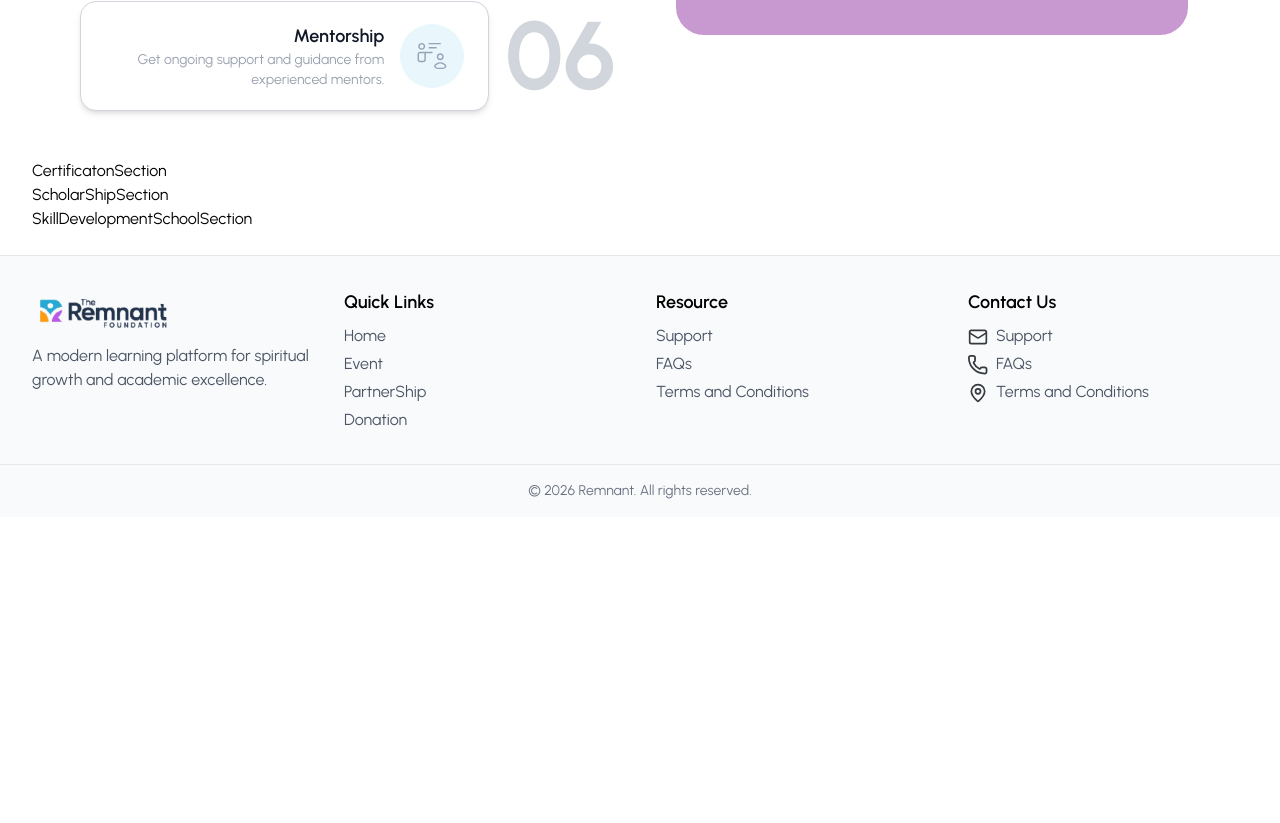
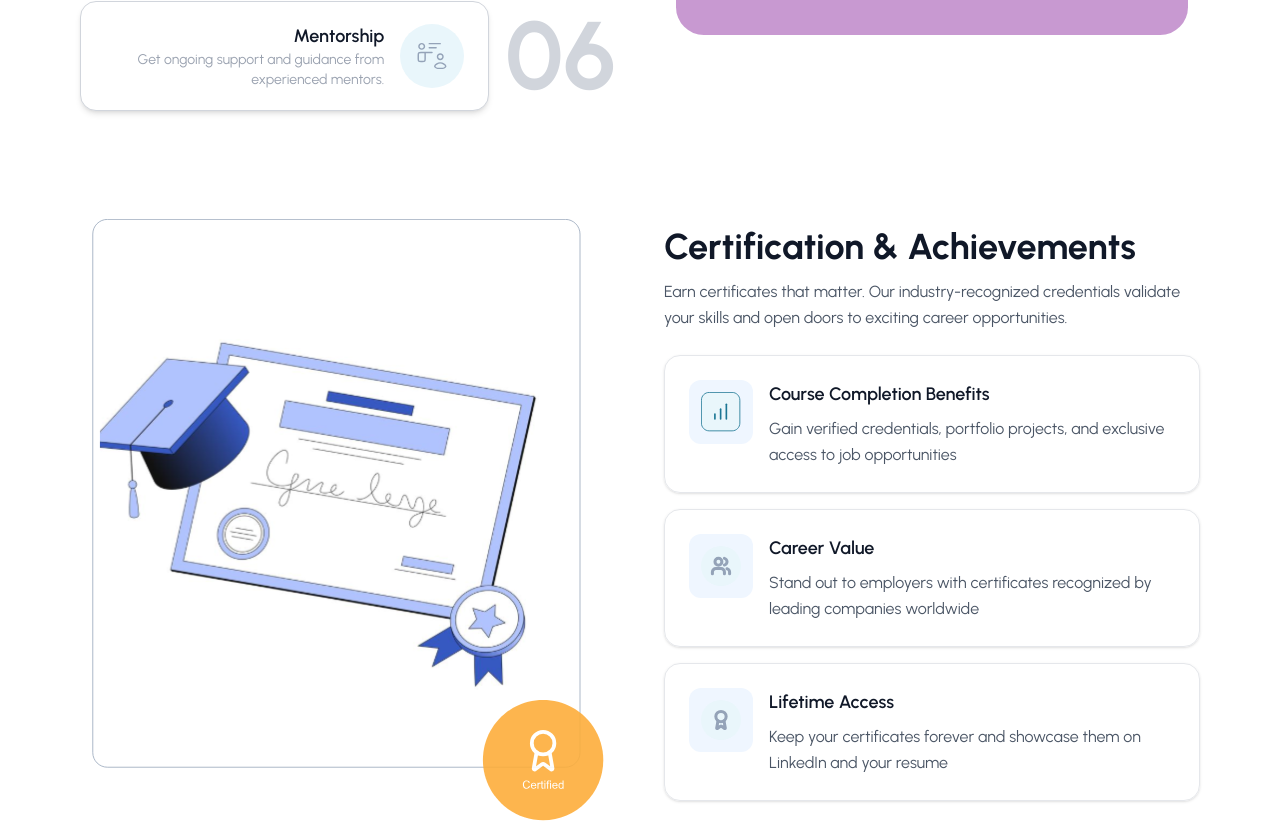
Before and after one commit to naimsheikh8020/Bible-Lms-Remnant-, a React (Vite) app: page /skills-development-school in a window 1280 px wide. Shown: the part 2597-3420 px from the top of the page. Before the commit the page ends 3114 px from the top, so only its background shows below. Built offline with nearby package versions, Linux system fonts and the light colour scheme.

Commit message:
Refactor code structure for improved readability and maintainability

```diff
--- a/src/Page/HomePage/SkillDevelopmentSection/CertificatonSection.tsx
+++ b/src/Page/HomePage/SkillDevelopmentSection/CertificatonSection.tsx
@@ -1,8 +1,92 @@
+import { assets } from "../../../assets/assets";
+
+const benefits = [
+  {
+    id: 1,
+    icon: assets.Progress,
+    title: "Course Completion Benefits",
+    description:
+      "Gain verified credentials, portfolio projects, and exclusive access to job opportunities",
+  },
+  {
+    id: 2,
+    icon: assets.Career,
+    title: "Career Value",
+    description:
+      "Stand out to employers with certificates recognized by leading companies worldwide",
+  },
+  {
+    id: 3,
+    icon: assets.getCertificate,
+    title: "Lifetime Access",
+    description:
+      "Keep your certificates forever and showcase them on LinkedIn and your resume",
+  },
+];
 
 const CertificatonSection = () => {
   return (
-    <div>CertificatonSection</div>
-  )
-}
+    <div className="w-full py-12 px-4 md:px-8 lg:px-12 bg-white">
+      <div className="max-w-full mx-auto">
+        <div className="grid grid-cols-1 lg:grid-cols-2 gap-8 lg:gap-12 items-center">
+          {/* Left side - Certificate Image */}
+          <div className="flex justify-center items-center">
+            <div className="relative w-full max-w-lg">
+              <img
+                src={assets.Certificate}
+                alt="Certificate"
+                className="w-full h-auto mt-3 object-contain"
+              />
+            </div>
+          </div>
 
-export default CertificatonSection
+          {/* Right side - Content */}
+          <div className="flex flex-col gap-6">
+            {/* Header */}
+            <div>
+              <h2 className="text-2xl md:text-3xl lg:text-4xl font-bold text-gray-900 mb-3">
+                Certification & Achievements
+              </h2>
+              <p className="text-sm md:text-base text-gray-600 leading-relaxed">
+                Earn certificates that matter. Our industry-recognized
+                credentials validate your skills and open doors to exciting
+                career opportunities.
+              </p>
+            </div>
+
+            {/* Benefits Cards */}
+            <div className="flex flex-col gap-4 ">
+              {benefits.map((benefit) => (
+                <div
+                  key={benefit.id}
+                  className="border border-gray-200 shadow-sm rounded-2xl p-5 md:p-6 flex items-start gap-4 hover:bg-gray-100 transition-colors duration-300"
+                >
+                  {/* Icon */}
+                  <div className="flex-shrink-0 bg-blue-50 rounded-xl p-3">
+                    <img
+                      src={benefit.icon}
+                      alt={benefit.title}
+                      className="w-10 h-10 object-contain"
+                    />
+                  </div>
+
+                  {/* Text */}
+                  <div className="flex-1">
+                    <h3 className="text-base md:text-lg font-semibold text-gray-900 mb-2">
+                      {benefit.title}
+                    </h3>
+                    <p className="text-sm md:text-base text-gray-600 leading-relaxed">
+                      {benefit.description}
+                    </p>
+                  </div>
+                </div>
+              ))}
+            </div>
+          </div>
+        </div>
+      </div>
+    </div>
+  );
+};
+
+export default CertificatonSection;
--- a/src/assets/assets.ts
+++ b/src/assets/assets.ts
@@ -35,10 +35,12 @@ import getCertificate from "./getCertificate.svg"
 import PracticeTest from "./PracticeTest.svg"
 import joinClass from "./JoinClass.svg"
 import search from "./search.svg"
+import Certificate from "./Certificate.svg"
 
 
 export const assets = {
   Img01,
+  Certificate,
   HeroImg,
   loginImg,
   Logo,
```
Also changed, not shown: src/assets/Certificate.svg (added).
